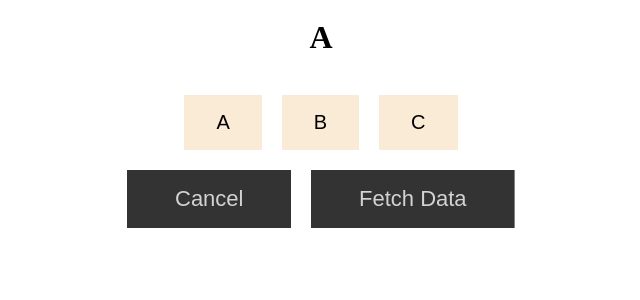
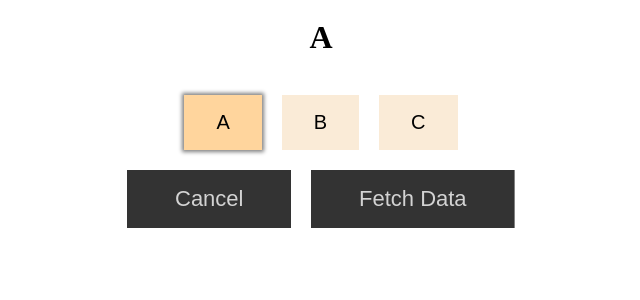
Before and after one commit to BrownEdgar/smart-juniors, a React (Vite) app: page / in a window 1280 px wide. Shown: the top 300 px of the page, without its empty margins (319-959 px from the left). Built offline with nearby package versions, Linux system fonts and the light colour scheme; a web font is replaced by a local one.

Commit message:
changed code variant

```diff
--- a/src/fetch_button/App.jsx
+++ b/src/fetch_button/App.jsx
@@ -1,37 +1,36 @@
 import { useState } from "react"
 import "./App.scss"
 import FetchButton from "./components/FetchButton/FetchButton"
+import classNames from 'classnames'
+
+const arr = ["A", "B", "C"]
 
 export default function App() {
-  const [char, setChar] = useState("A")
+  const [char, setChar] = useState(arr[0])
 
   const handleClick = (e) => {
-    setChar(e.target.textContent)
-    e.target.classList.add("active")
-    let next = e.target?.nextElementSibling;
-    let prev = e.target?.previousElementSibling;
-
-    while("BUTTON" === next?.nodeName || prev?.nodeName) {
-      if(next) {
-        next.classList.remove("active")
-        next = next?.nextElementSibling
-      }
-      if(prev) {
-        prev.classList.remove("active")
-        prev = prev?.previousElementSibling
-      }
-    }
+    setChar(e)
   }
 
   return (
     <div className='App'>
       <div className="App-header">
         <h1>{char}</h1>
-        <button onClick={(e) => handleClick(e)}>A</button>
-        <button onClick={(e) => handleClick(e)}>B</button>
-        <button onClick={(e) => handleClick(e)}>C</button>
+        {arr.map(elem => {
+          return (
+            <button
+              key={elem}
+              className={classNames({
+                active: elem === char
+              })}
+              onClick={() => handleClick(elem)}>
+              {elem}
+            </button>
+          )
+        })}
+
       </div>
-      <FetchButton/>
+      <FetchButton />
     </div>
   )
 }
```
